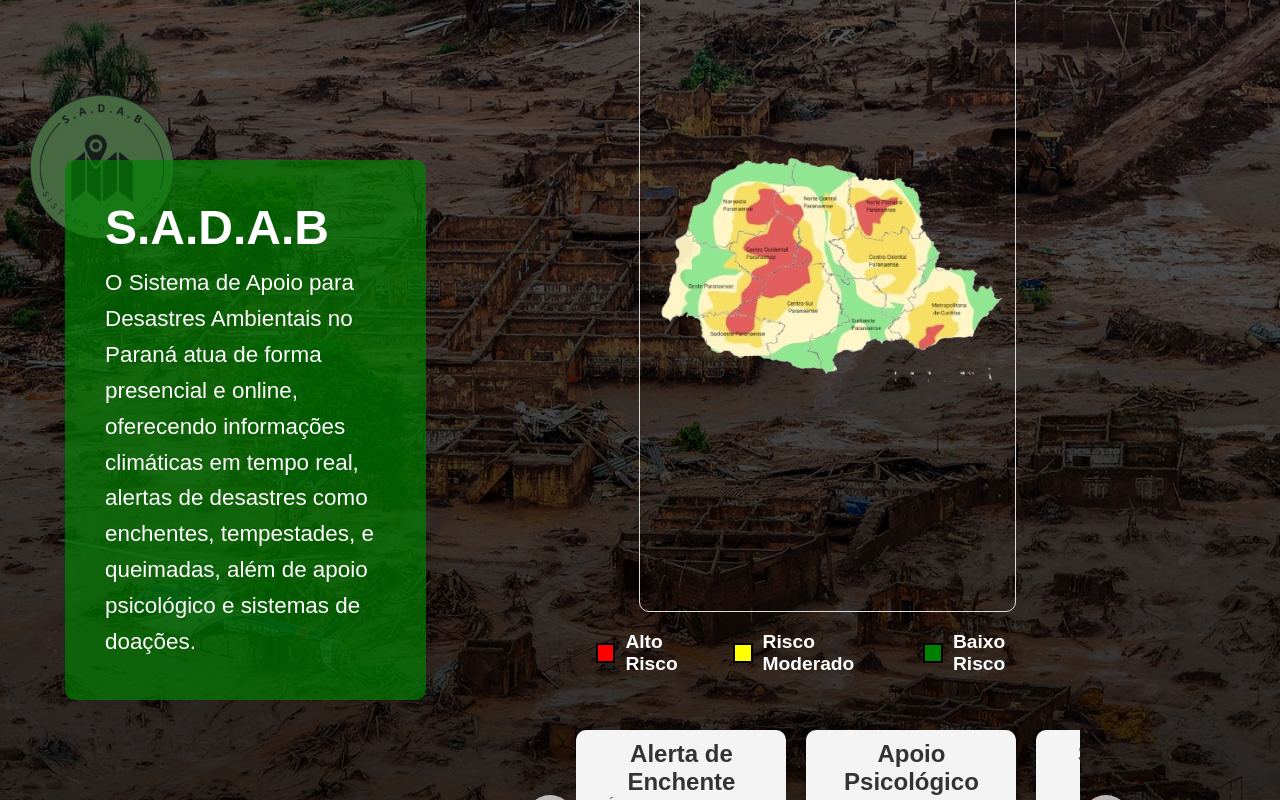
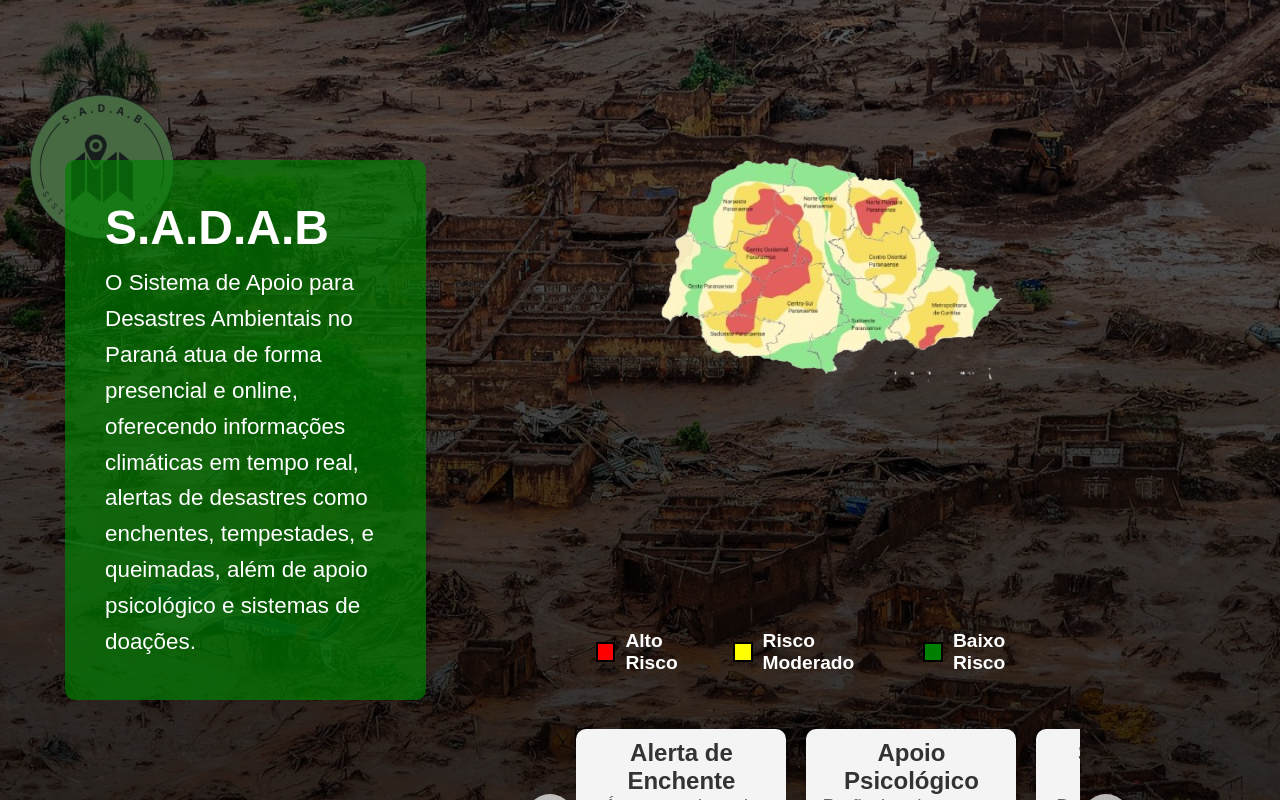
Before and after one commit to Gustavoks/S.A.D.A..B, a plain HTML site: page index.html in a window 1280 px wide. Drawn offline with Linux system fonts and the light colour scheme.

Commit message:
borda none

```diff
--- a/style.css
+++ b/style.css
@@ -69,10 +69,9 @@
   }
 
   .image-box img {
-    max-width: 500px;
+    max-width: 600px;
     height: auto;
-    border-radius: 10px;
-    border: 1px solid #ddd;
+
   }
 
   .legend {
```
